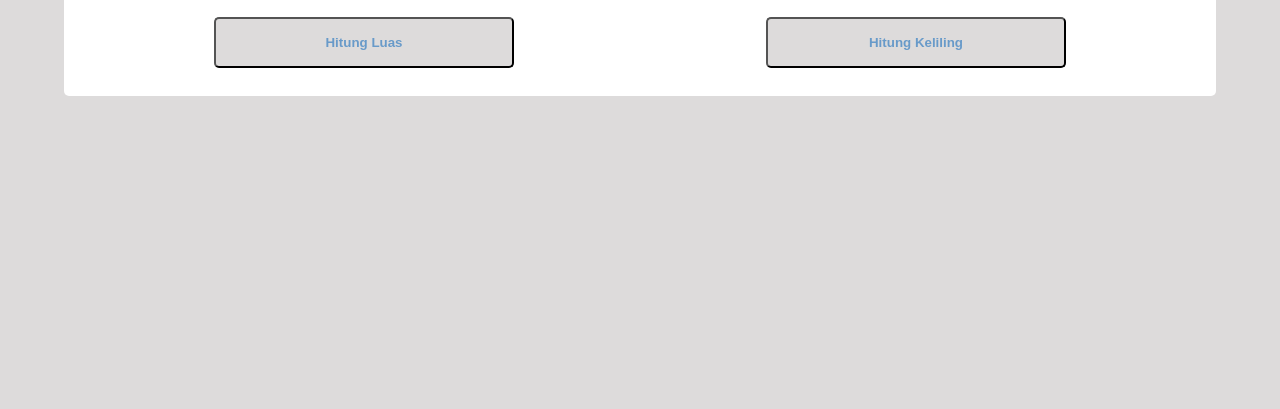
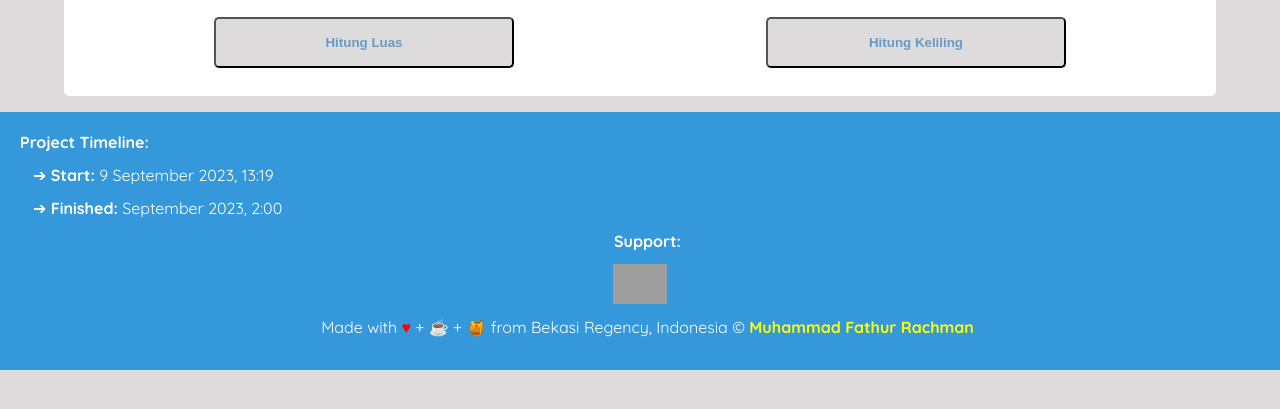
Before and after one commit to revou-fundamental-course/4-sep-23-mfathurr, a plain HTML site: page index.html in a window 1280 px wide. Shown: the part 265-674 px from the top of the page. Drawn offline with Linux system fonts and the light colour scheme; grey boxes are pictures that could not be loaded; a web font is replaced by a local one.

Commit message:
Add footer content and styling it

```diff
--- a/css/style.css
+++ b/css/style.css
@@ -1,29 +1,30 @@
 :root {
   --font-brand: "Cherry Bomb One", cursive;
   --font-hp: "Quicksand", sans-serif;
+  --main-color: #3498db;
 }
 
 * {
+  box-sizing: border-box;
   margin: 0;
   padding: 0;
-  box-sizing: border-box;
 }
 
 body {
+  background-color: #dddbdb;
   font-family: var(--font-hp);
-  background-color: #dddbdb;
   font-weight: normal;
 }
 
 header,
 section#luas h2:first-of-type,
 section#keliling h2:first-of-type {
-  background-color: #3498db;
+  align-items: center;
+  background-color: var(--main-color);
+  color: white;
+  display: flex;
   height: 120px;
-  display: flex;
-  align-items: center;
   justify-content: center;
-  color: white;
 }
 
 header h1 {
@@ -31,17 +32,17 @@ header h1 {
 }
 
 header a {
+  align-items: baseline;
   color: white;
+  cursor: pointer;
+  display: flex;
+  flex-wrap: wrap;
   font-family: var(--font-brand);
   font-size: 2.75rem;
+  gap: 0.25em;
+  margin: 0 auto;
   text-align: center;
-  margin: 0 auto;
-  display: flex;
-  align-items: baseline;
-  gap: 0.25em;
-  flex-wrap: wrap;
   text-decoration: none;
-  cursor: pointer;
 }
 
 header a span {
@@ -50,9 +51,9 @@ header a span {
 
 main {
   background-color: white;
+  border-radius: 5px;
+  margin: 1em auto;
   max-width: 90vw;
-  margin: 1em auto;
-  border-radius: 5px;
   padding: 0.5em 1.5em;
 }
 
@@ -71,34 +72,34 @@ section.info p {
 
 nav {
   display: flex;
+  flex-direction: column;
   flex-wrap: wrap;
-  flex-direction: column;
   margin: 15px auto;
 }
 
 nav .btn-nav {
+  background-color: #dddbdb;
+  border-radius: 5px;
+  color: #689ac9;
+  cursor: pointer;
+  font-weight: bold;
   margin: 5px auto;
-  width: 100%;
-  color: #689ac9;
-  font-weight: bold;
-  background-color: #dddbdb;
+  padding: 1rem;
   text-align: center;
   text-decoration: none;
-  border-radius: 5px;
-  padding: 1rem;
-  cursor: pointer;
+  width: 100%;
 }
 
 nav .btn-nav:focus {
-  background-color: #3498db;
+  background-color: var(--main-color);
   color: white;
 }
 
 section#luas,
 section#keliling {
-  border: 3px solid #3498db;
+  border: 3px solid var(--main-color);
+  display: none;
   margin: 20px auto;
-  display: none;
 }
 
 .active {
@@ -107,15 +108,15 @@ section#keliling {
 
 /* CSS Square Shape */
 figure img {
-  max-width: 100%;
+  display: block;
   height: auto;
   margin: 30px auto 10px;
-  display: block;
+  max-width: 100%;
 }
 
 figcaption {
+  margin-bottom: 50px;
   text-align: center;
-  margin-bottom: 50px;
 }
 /* End CSS Square Shape */
 
@@ -141,16 +142,16 @@ section#keliling h2:last-of-type {
 }
 
 input {
+  display: block;
+  font-size: 1.25em;
   margin: 15px auto;
-  display: block;
+  padding: 5px;
   width: 90%;
-  font-size: 1.25em;
-  padding: 5px;
 }
 
 input:focus {
+  border-radius: 5px;
   border: 2px ridge #689ac9;
-  border-radius: 5px;
 }
 
 section#luas p:last-of-type span,
@@ -166,19 +167,19 @@ section#keliling p:last-of-type span {
 
 .btn-submit,
 .btn-reset {
+  border-radius: 5px;
+  color: white;
   display: flex;
+  font-weight: bold;
+  justify-content: center;
+  margin: 15px auto;
+  max-width: 150px;
   padding: 1em 2em;
   width: 100%;
-  max-width: 150px;
-  margin: 15px auto;
-  color: white;
-  font-weight: bold;
-  border-radius: 5px;
-  justify-content: center;
 }
 
 .btn-submit {
-  background-color: #3498db;
+  background-color: var(--main-color);
 }
 
 .btn-submit:hover {
@@ -215,6 +216,53 @@ section#keliling p:last-of-type span {
     margin: 10px 0 10px 35px;
   }
 }
+/* End Media Quary */
+
+footer {
+  background-color: var(--main-color);
+  color: white;
+  height: fit-content;
+  padding: 20px;
+}
+
+footer p:not(footer p:first-of-type) {
+  margin: 13px 0 13px 15px;
+  text-align: center;
+}
+
+footer img {
+  display: block;
+  margin: 0 auto;
+}
+
+footer p:first-of-type,
+footer p:nth-child(3) {
+  font-weight: bold;
+}
+
+footer ul li::before {
+  content: "➔ ";
+}
+
+footer ul li {
+  color: white;
+  list-style: none;
+  margin: 13px;
+}
+
+footer ul li span {
+  font-weight: bold;
+}
+
+footer p span {
+  color: red;
+}
+
+footer a {
+  color: yellow;
+  font-weight: bold;
+  text-decoration: none;
+}
 
 /* Browser scrollbar (!Important - Tidak berfungsi di mozilla firefox) */
 /* width */
@@ -234,5 +282,6 @@ section#keliling p:last-of-type span {
 
 /* Handle on hover */
 ::-webkit-scrollbar-thumb:hover {
-  background: #3498db;
+  background: var(--main-color);
 }
+/* End Browser scrollbar */
--- a/index.html
+++ b/index.html
@@ -96,7 +96,32 @@
       </section>
     </main>
 
-    <footer></footer>
+    <footer>
+      <p>Project Timeline:</p>
+      <ul>
+        <li><span>Start:</span> 9 September 2023, 13:19</li>
+        <li><span>Finished:</span> September 2023, 2:00</li>
+      </ul>
+      <p>Support:</p>
+      <a href="https://trakteer.id/mfathurr" target="_blank"
+        ><img
+          id="wse-buttons-preview"
+          src="https://cdn.trakteer.id/images/embed/trbtn-red-5.png"
+          height="40"
+          style="border: 0px; height: 40px"
+          alt="Trakteer Saya"
+      /></a>
+      <p>
+        Made with <span>&hearts;</span> + ☕ + 🍯 from Bekasi Regency, Indonesia
+        &COPY;
+        <a
+          href="https://github.com/mfathurr"
+          target="_blank"
+          rel="noopener noreferrer"
+          >Muhammad Fathur Rachman</a
+        >
+      </p>
+    </footer>
 
     <script type="text/javascript" src="./js/script.js"></script>
   </body>
```
